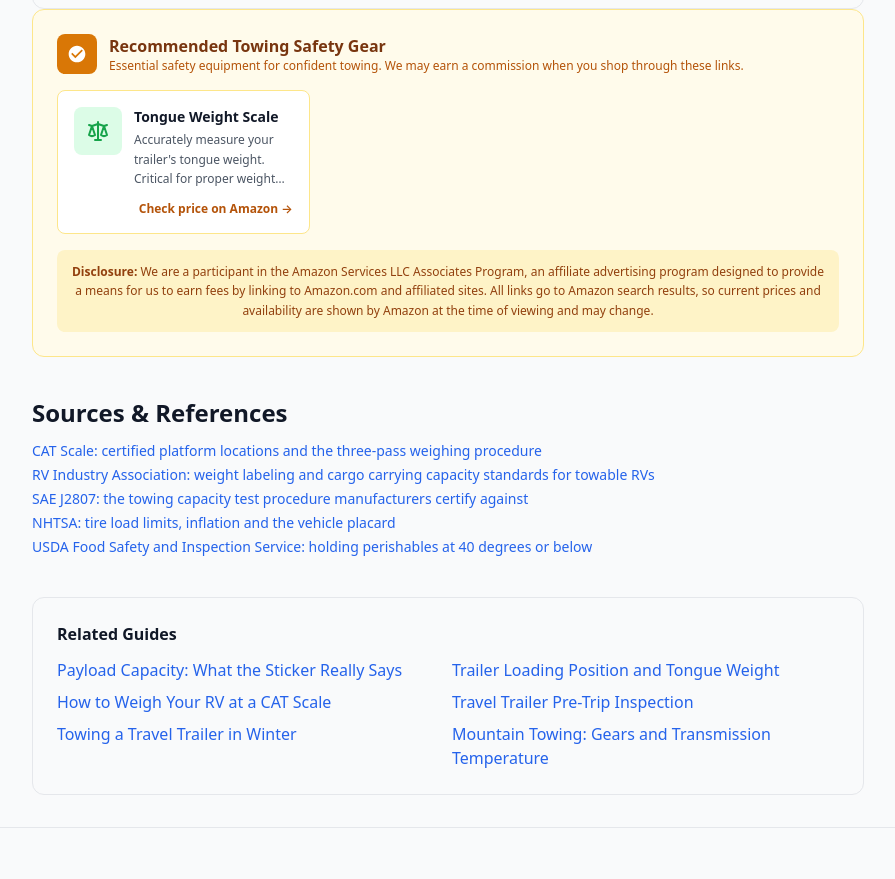
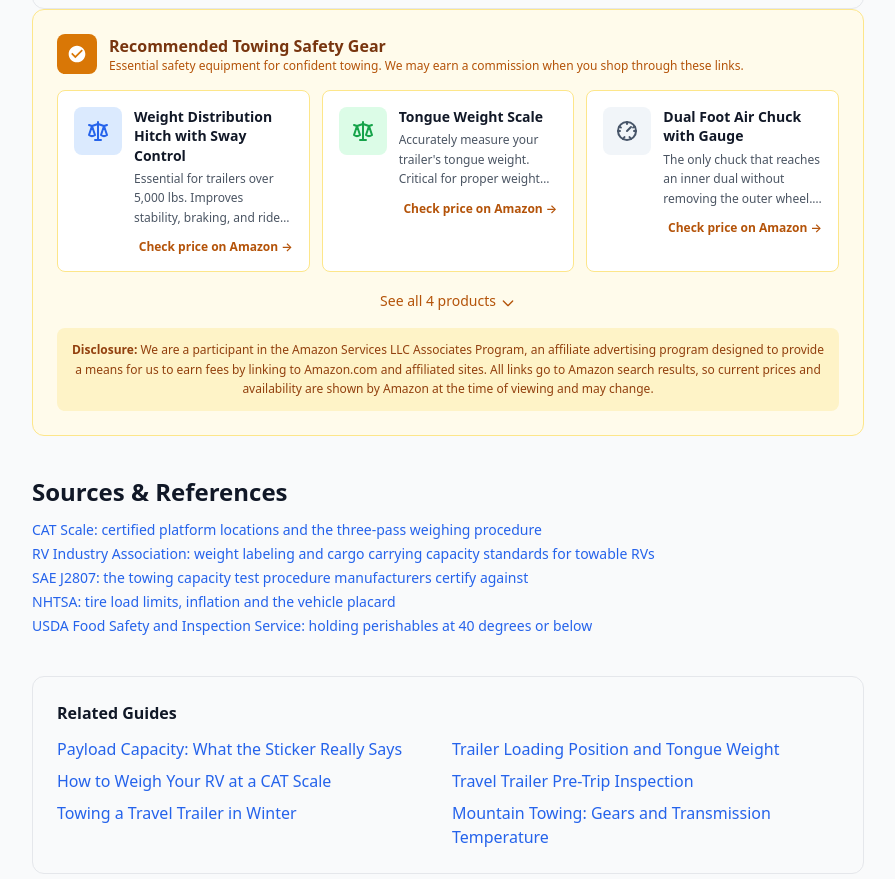
Before and after one commit to Zhou-Xiaoyong/rv-towing-calculator, a Next.js app: page /guides/thanksgiving-rv-trip-weight-and-fuel-budget in a window 1280 px wide. Shown: the part 6351-7230 px from the top of the page, without its empty margins (192-1087 px from the left). Built offline with nearby package versions, Linux system fonts and the light colour scheme.

Commit message:
fix: use valid Amazon affiliate category for rental guide

```diff
--- a/src/app/guides/thanksgiving-rv-rental-towing-check/page.tsx
+++ b/src/app/guides/thanksgiving-rv-rental-towing-check/page.tsx
@@ -522,7 +522,7 @@ export default function ThanksgivingRentalTowingPage() {
       </section>
 
       <AmazonAffiliate
-        categories={["tongue-scale", "wdh", "brake-controller"]}
+        categories={["tongue-scale", "weight-distribution", "brake-controller"]}
       />
 
       <h2 className="mt-10 text-2xl font-bold text-gray-900">
--- a/src/app/guides/thanksgiving-rv-trip-weight-and-fuel-budget/page.tsx
+++ b/src/app/guides/thanksgiving-rv-trip-weight-and-fuel-budget/page.tsx
@@ -601,7 +601,7 @@ export default function ThanksgivingTowingPage() {
         </div>
       </section>
 
-      <AmazonAffiliate categories={["tongue-scale", "wdh", "tire-pressure"]} />
+      <AmazonAffiliate categories={["tongue-scale", "weight-distribution", "tire-care"]} />
 
       <h2 className="mt-10 text-2xl font-bold text-gray-900">
         Sources &amp; References
```
